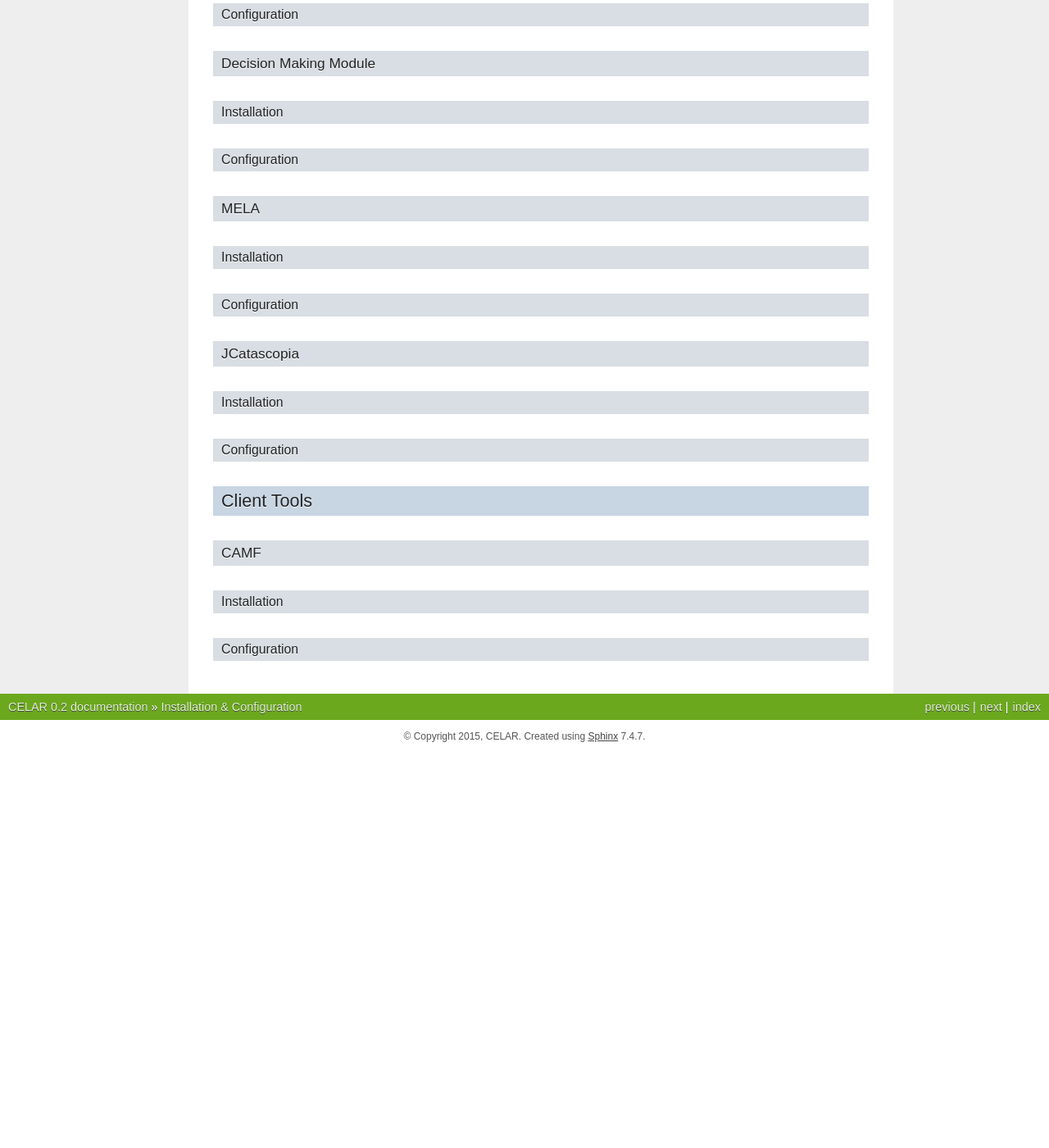
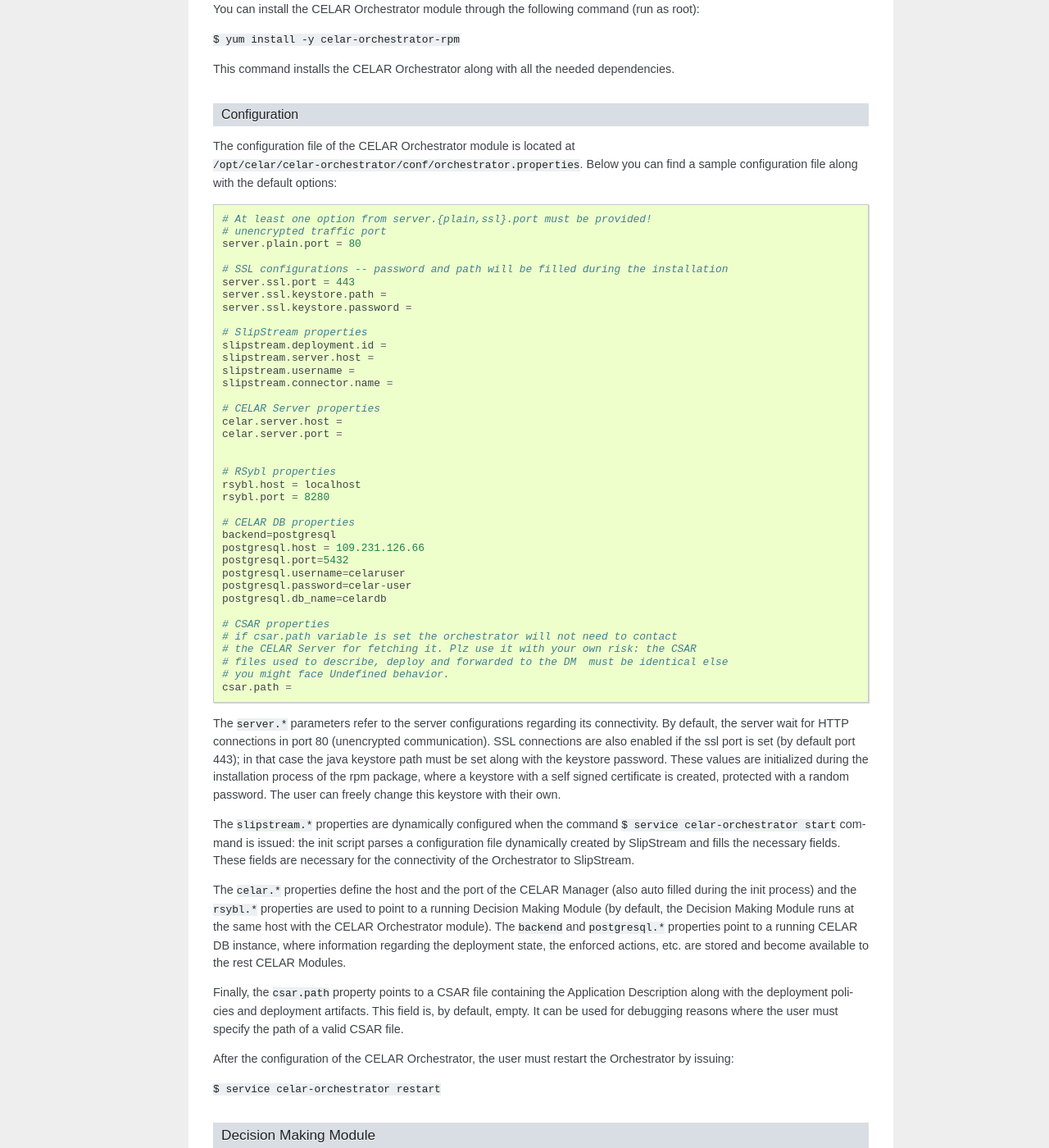
Before and after one commit to giagiannis/celar-documentation, a Sphinx documentation site: the page built from source/sections/install.rst, in a window 1280 px wide and 1400 px high, scrolled down 5060 px. Shown: the whole window at 82% size. Built offline with Sphinx 7.4.7, drawn with Linux system fonts in a browser that asks for light colours; before the commit the page ends 5978 px from its top, so only the background shows below that; some of the changed text lies outside the part shown.

Commit message:
added CELAR Orchestrator Module doc

```diff
--- a/source/sections/install.rst
+++ b/source/sections/install.rst
@@ -210,27 +210,90 @@
 More specifically the property ``issendpoint.ip`` in the ``init.properties`` file should be set to the address that the *Information System Service* listens.
 
 
-
-CELAR Orchestrator VM
----------------------
 CELAR Orchestrator
 ^^^^^^^^^^^^^^^^^^
+The CELAR Orchestrator Module is responsible for the enforcement of the resizing actions, as those are decided by the Decision Making Module. Furthermore, the CELAR Orchestrator provides an API used by any interested module to obtain information regarding the current deployment state, past resizing actions along with their status, etc.
+
 Installation
 ~~~~~~~~~~~~
+You can install the CELAR Orchestrator module through the following command (run as root):
+
+``$ yum install -y celar-orchestrator-rpm``
+
+This command installs the CELAR Orchestrator along with all the needed dependencies.
+
 Configuration
 ~~~~~~~~~~~~~
+The configuration file of the CELAR Orchestrator module is located at ``/opt/celar/celar-orchestrator/conf/orchestrator.properties``. Below you can find a sample configuration file along with the default options:
+
+::
+
+ # At least one option from server.{plain,ssl}.port must be provided!
+ # unencrypted traffic port
+ server.plain.port = 80
+
+ # SSL configurations -- password and path will be filled during the installation
+ server.ssl.port = 443
+ server.ssl.keystore.path =
+ server.ssl.keystore.password =
+
+ # SlipStream properties
+ slipstream.deployment.id =
+ slipstream.server.host =
+ slipstream.username =
+ slipstream.connector.name =
+
+ # CELAR Server properties
+ celar.server.host =
+ celar.server.port =
+
+
+ # RSybl properties
+ rsybl.host = localhost
+ rsybl.port = 8280
+
+ # CELAR DB properties
+ backend=postgresql
+ postgresql.host = 109.231.126.66
+ postgresql.port=5432
+ postgresql.username=celaruser
+ postgresql.password=celar-user
+ postgresql.db_name=celardb
+
+ # CSAR properties
+ # if csar.path variable is set the orchestrator will not need to contact
+ # the CELAR Server for fetching it. Plz use it with your own risk: the CSAR
+ # files used to describe, deploy and forwarded to the DM  must be identical else
+ # you might face Undefined behavior.
+ csar.path =
+
+The ``server.*`` parameters refer to the server configurations regarding its connectivity. By default, the server wait for HTTP connections in port 80 (unencrypted communication). SSL connections are also enabled if the ssl port is set (by default port 443); in that case the java keystore path must be set along with the keystore password. These values are initialized during the installation process of the rpm package, where a keystore with a self signed certificate is created, protected with a random password. The user can freely change this keystore with their own.
+
+The ``slipstream.*`` properties are dynamically configured when the command ``$ service celar-orchestrator start`` command is issued: the init script parses a configuration file dynamically created  by SlipStream and fills the necessary fields. These fields are necessary for the connectivity of the Orchestrator to SlipStream.
+
+The ``celar.*`` properties define the host and the port of the CELAR Manager (also auto filled during the init process) and the ``rsybl.*`` properties are used to point to a running Decision Making Module (by default, the Decision Making Module runs at the same host with the CELAR Orchestrator module). The ``backend`` and ``postgresql.*`` properties point to a running CELAR DB instance, where information regarding the deployment state, the enforced actions, etc. are stored and become available to the rest CELAR Modules.
+
+Finally, the ``csar.path`` property points to a CSAR file containing the Application Description along with the deployment policies and deployment artifacts. This field is, by default, empty. It can be used for debugging reasons where the user must specify the path of a valid CSAR file.
+
+After the configuration of the CELAR Orchestrator, the user must restart the Orchestrator by issuing:
+
+``$ service celar-orchestrator restart``
+
+
 Decision Making Module
 ^^^^^^^^^^^^^^^^^^^^^^
 Installation
 ~~~~~~~~~~~~~
 Configuration
 ~~~~~~~~~~~~~
+
 MELA
 ^^^^
 Installation
 ~~~~~~~~~~~~
 Configuration
 ~~~~~~~~~~~~~
+
 JCatascopia
 ^^^^^^^^^^^
 Installation
```
